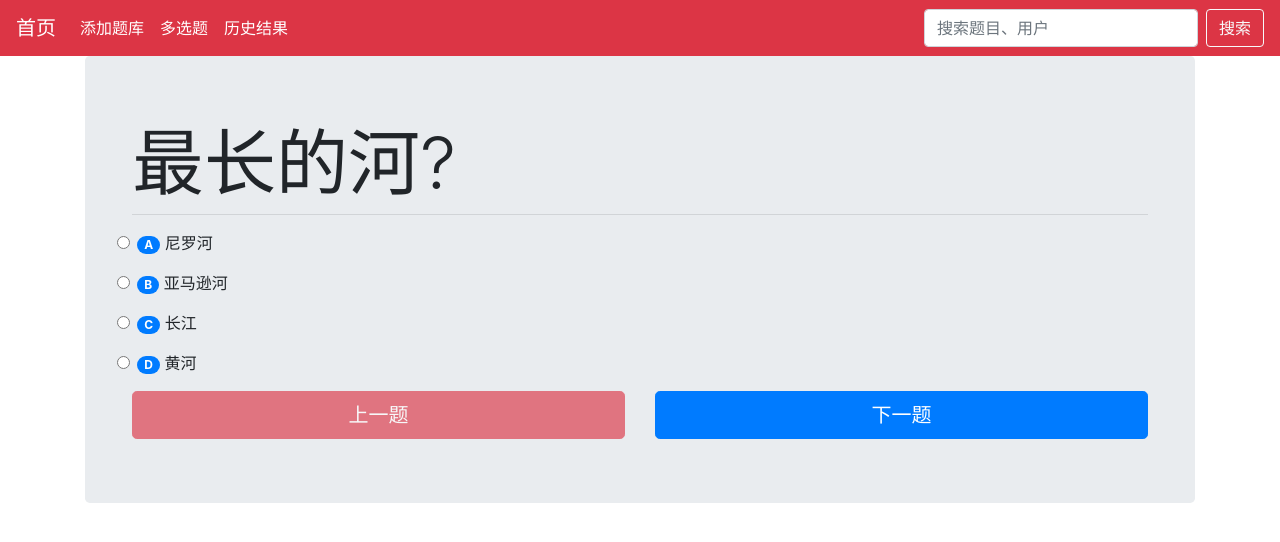
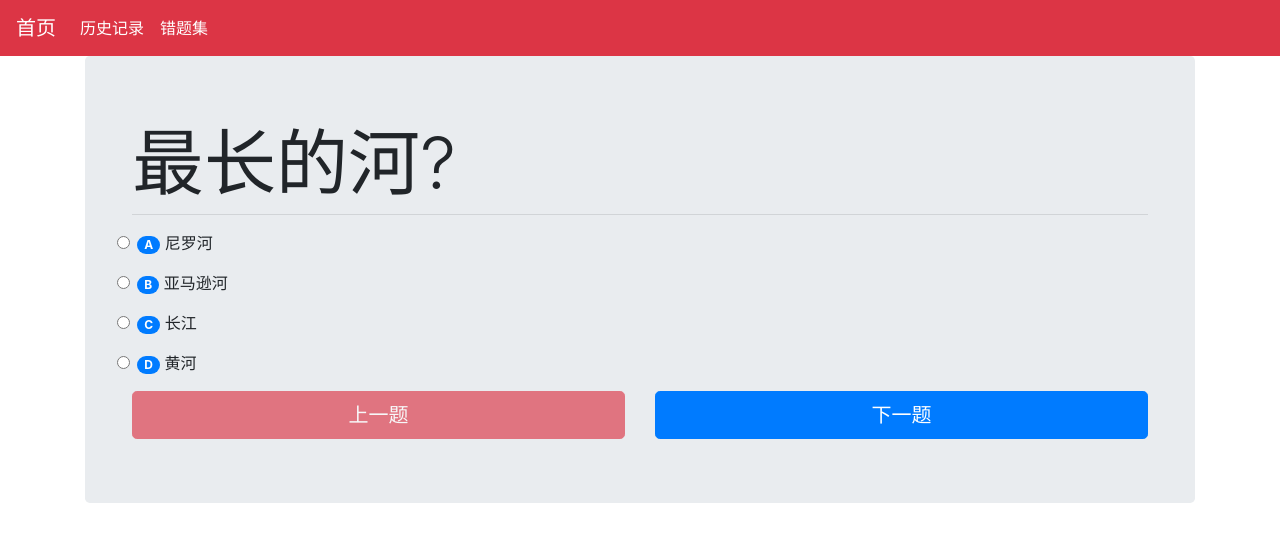
Before and after one commit to W200401J/testplatform, a Vue app: page / in a window 1280 px wide. Shown: the top 542 px of the page. Built offline with nearby package versions, Linux system fonts and the light colour scheme.

Commit message:
导航栏改

```diff
--- a/src/App.vue
+++ b/src/App.vue
@@ -1,53 +1,16 @@
 <template>
   <div id="app">
-    <nav class="navbar navbar-expand-lg navbar-dark bg-danger">
-    <a class="navbar-brand" href="/">首页</a>
-    <button
-      class="navbar-toggler d-lg-none"
-      type="button"
-      data-toggle="collapse"
-      data-target="#collapsibleNavId"
-      aria-controls="collapsibleNavId"
-      aria-expanded="false"
-      aria-label="Toggle navigation"
-    >
-      <span class="navbar-toggler-icon"></span>
-    </button>
-    <div class="collapse navbar-collapse" id="collapsibleNavId">
-      <ul class="navbar-nav mr-auto mt-2 mt-lg-0">
-        <li class="nav-item active">
-          <a class="nav-link" href="/about">
-            添加题库
-          </a>
-        </li>
-        <li class="nav-item active">
-          <a class="nav-link" href="/bbout">
-            多选题
-          </a>
-        </li>
-        <li class="nav-item active">
-          <a class="nav-link" href="/cbout">
-            历史结果
-          </a>
-        </li>
-      </ul>
-      <form class="form-inline my-2 my-lg-0">
-        <input
-          class="form-control mr-sm-2"
-          type="text"
-          placeholder="搜索题目、用户"
-        />
-        <button class="btn btn-outline-light my-2 my-sm-0" type="submit">
-          搜索
-        </button>
-      </form>
-    </div>
-  </nav>
+
     <router-view/>
   </div>
 </template>
 
+<script>
 
+export default {
+
+}
+</script>
 
 <style>
 
--- /dev/null
+++ b/src/components/MyNav.vue
@@ -0,0 +1,36 @@
+<template>
+  <div>
+    <nav class="navbar navbar-expand-lg navbar-dark bg-danger">
+      <a class="navbar-brand" href="/">首页</a>
+      <button
+        class="navbar-toggler d-lg-none"
+        type="button"
+        data-toggle="collapse"
+        data-target="#collapsibleNavId"
+        aria-controls="collapsibleNavId"
+        aria-expanded="false"
+        aria-label="Toggle navigation"
+      >
+        <span class="navbar-toggler-icon"></span>
+      </button>
+      <div class="collapse navbar-collapse" id="collapsibleNavId">
+        <ul class="navbar-nav mr-auto mt-2 mt-lg-0">
+          <li class="nav-item active">
+            <a class="nav-link" href="/about"> 历史记录 </a>
+          </li>
+          <li class="nav-item active">
+            <a class="nav-link" href="/bbout"> 错题集 </a>
+          </li>
+        </ul>
+      </div>
+    </nav>
+  </div>
+</template>
+<script>
+export default {
+  name: "MyNav",
+  data() {
+    return {};
+  },
+};
+</script>
--- a/src/router/index.js
+++ b/src/router/index.js
@@ -2,7 +2,6 @@ import Vue from 'vue'
 import VueRouter from 'vue-router'
 import Home from '../views/Home.vue'
 import Bbout from '../views/Bbout.vue'
-import Cbout from '../views/Cbout.vue'
 
 Vue.use(VueRouter)
 
@@ -25,11 +24,7 @@ const routes = [
     name: 'Bbout',
     component: Bbout
   },
-  {
-    path: '/cbout',
-    name: 'Cbout',
-    component: Cbout
-  },
+
 ]
 
 const router = new VueRouter({
--- a/src/views/About.vue
+++ b/src/views/About.vue
@@ -1,5 +1,6 @@
 <template>
   <div class="about">
+    <MyNav />
     <Mytext />
   </div>
 </template>
@@ -7,9 +8,12 @@
 
 <script>
 import Mytext from "../components/Mytext.vue";
+import MyNav from "../components/MyNav.vue";
+
 export default {
   components: {
     Mytext,
+    MyNav,
   },
 };
 </script>
--- a/src/views/Bbout.vue
+++ b/src/views/Bbout.vue
@@ -1,12 +1,16 @@
 <template>
-    <div>
-        111111
+    <div class="bbout">
+        <MyNav />
     </div>
 </template>
 
 <script>
+import MyNav from "../components/MyNav.vue";
+
 export default {
-
+     components: {
+     MyNav,
+  },
 }
 </script>
 <style lang="css">
--- a/src/views/Cbout.vue
+++ /dev/null
@@ -1,14 +0,0 @@
-<template>
-    <div>
-        1111111
-    </div>
-</template>
-
-<script>
-export default {
-
-}
-</script>
-<style lang="css">
-
-</style>
--- a/src/views/Home.vue
+++ b/src/views/Home.vue
@@ -1,5 +1,6 @@
 <template>
   <div class="home">
+     <MyNav />
     <div class="container">
       <div class="jumbotron">
         <Single  />
@@ -11,10 +12,12 @@
 <script>
 // @ is an alias to /src
 import Single from "../components/Single.vue";
+import MyNav from "../components/MyNav.vue";
 export default {
   name: "Home",
   components: {
     Single,
+     MyNav,
   },
   data() {
     return {
```
Also changed, not shown: 1 other file (tests, documents, lock files or other folders).
